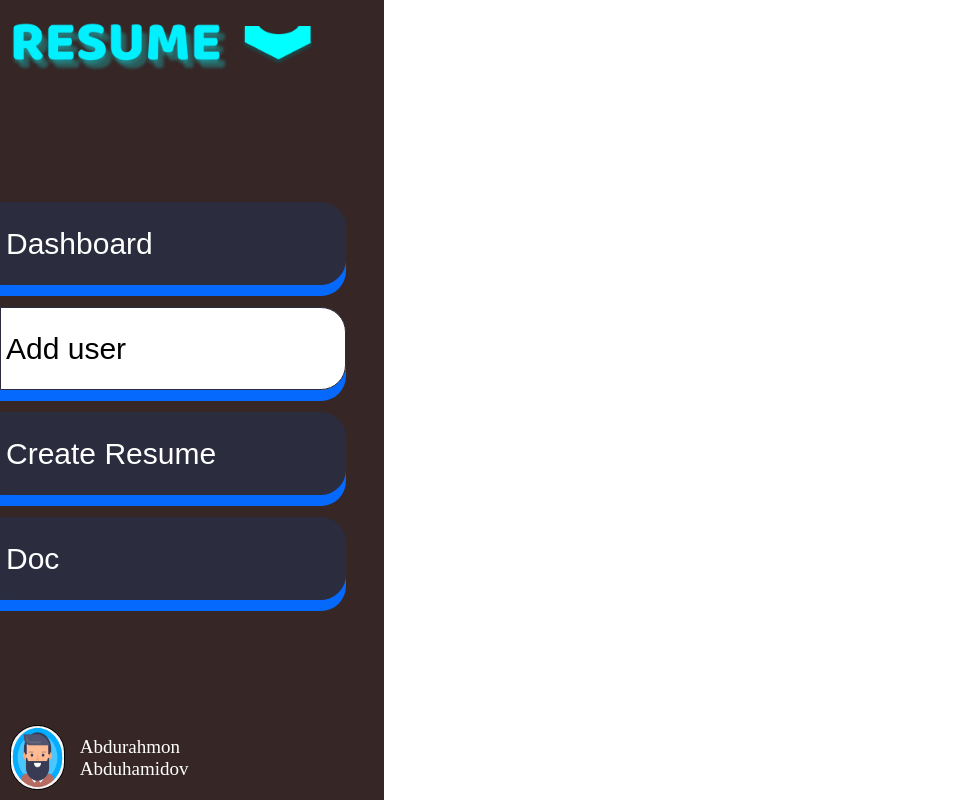
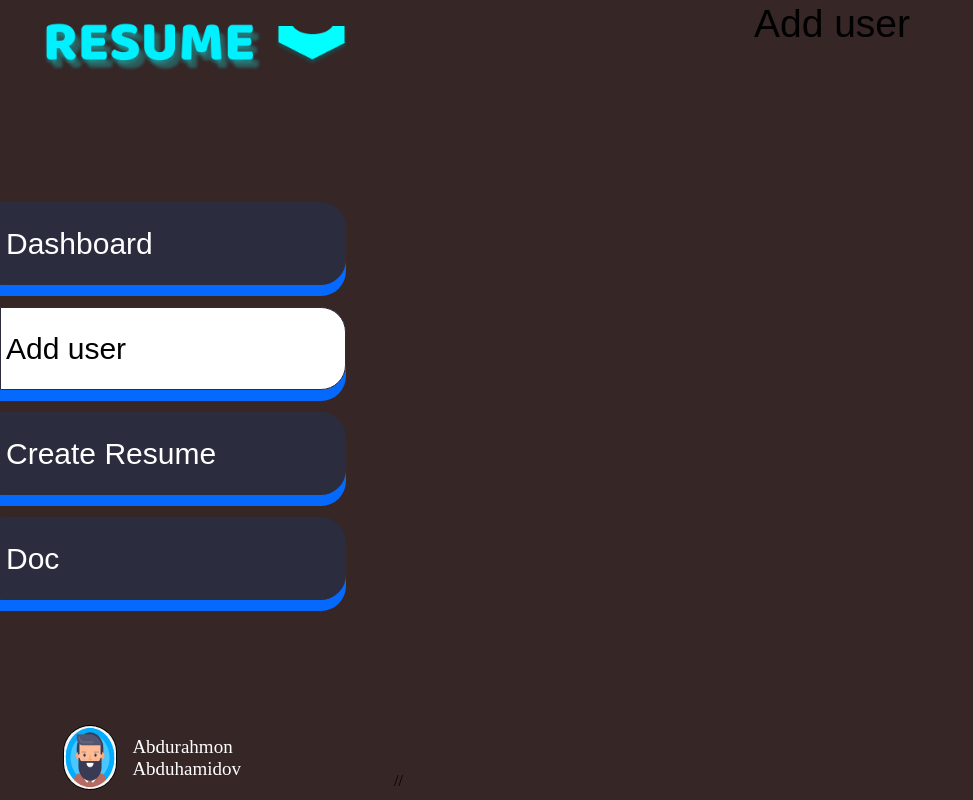
Before and after one commit to AbdurakhmonAbdukhamidov/Resume_for_web_front_end, a PHP site: page /AddUser.php in a window 1280 px wide. Shown: the whole page, without its empty margins (0-973 px from the left). Run offline with PHP 8.4, Linux system fonts and the light colour scheme.

Commit message:
AdduserLEft

```diff
--- a/AddUser.php
+++ b/AddUser.php
@@ -6,6 +6,7 @@
     <meta name="viewport" content="width=device-width, initial-scale=1.0">
     <link rel="stylesheet" href="/Style/UiElements/Active.css">
     <link rel="stylesheet" href="/Style/UiElements/Nav.css">
+    <link rel="stylesheet" href="/Style/AddUser.css">
     <title>Document</title>
 </head>
 <body>
@@ -32,7 +33,19 @@
     </div>
     </nav>
 
-    <section class="main"></section>
+    <section class="main">
+
+    <div class="container">
+            <div class="name">
+              <h1>Add user</h1>
+            </div>
+            <div class="main">
+              //
+            </div>
+        </div>
+
+    </div>
+    </section>
 
     <script src="/javaScript/Nav.js "></script>
 </body>
--- /dev/null
+++ b/Style/AddUser.css
@@ -0,0 +1,44 @@
+body{
+    display: flex;
+    justify-content: space-between;
+}
+nav{
+    width: 30%;
+}
+
+section{
+    width: 70%;
+    background: #fff !important;
+}
+
+
+.container{
+    width: 100%;
+    display: flex;
+    flex-direction: column;
+    align-items: center;
+  }
+
+  .container .name{
+    width: 100%;
+    display: flex;
+    justify-content: center;
+    align-items: center;
+  }
+
+  .container .name h1{
+    font-family: 'Barlow', sans-serif;
+    font-style: normal;
+    font-weight: 400;
+    font-size: 39px;
+    line-height: 47px;
+    text-align: center;
+  }
+
+  .container .main{
+    width: 100%;
+    display: flex;
+    margin-top: 20px;
+    flex-wrap: wrap;
+    padding: 10px;
+  }
```
